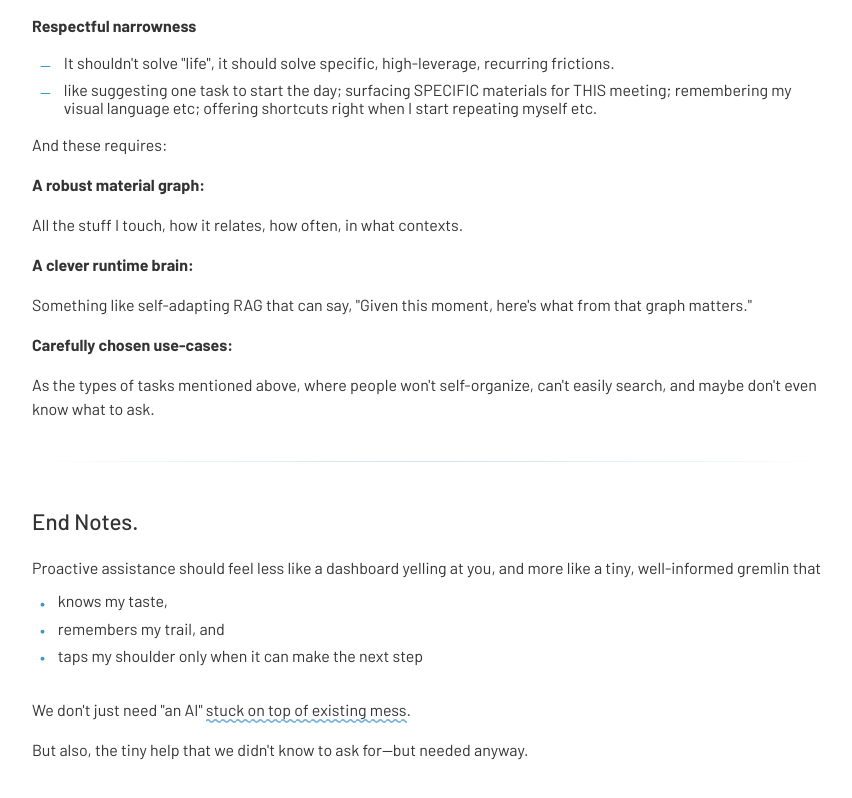
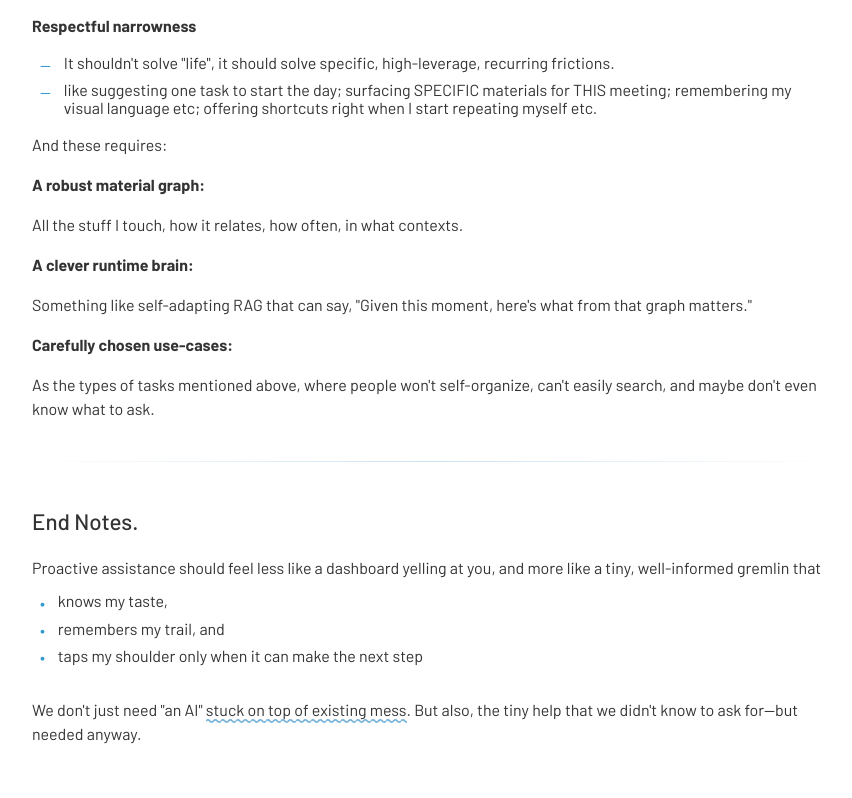
Before and after one commit to Rrrima/rrrima.github.io, a React (Create React App) app: page /blog/proactive-assistance in a window 1280 px wide. Shown: the part 4323-5121 px from the top of the page, without its empty margins (208-1060 px from the left). Built offline with nearby package versions, Linux system fonts and the light colour scheme; a web font is replaced by a local one.

Commit message:
fix phrasing

```diff
--- a/src/components/blogs/ProactiveAssistance.js
+++ b/src/components/blogs/ProactiveAssistance.js
@@ -547,11 +547,8 @@ const ProactiveAssistance = () => {
           </Paragraph>
           <Paragraph>
             We don't just need "an AI"{" "}
-            <Wiggle>stuck on top of existing mess</Wiggle>.{" "}
-          </Paragraph>
-          <Paragraph>
-            But also, the tiny help that we didn't know to ask for—but needed
-            anyway.
+            <Wiggle>stuck on top of existing mess</Wiggle>. But also, the tiny
+            help that we didn't know to ask for—but needed anyway.
           </Paragraph>
         </Section>
       </div>
```
